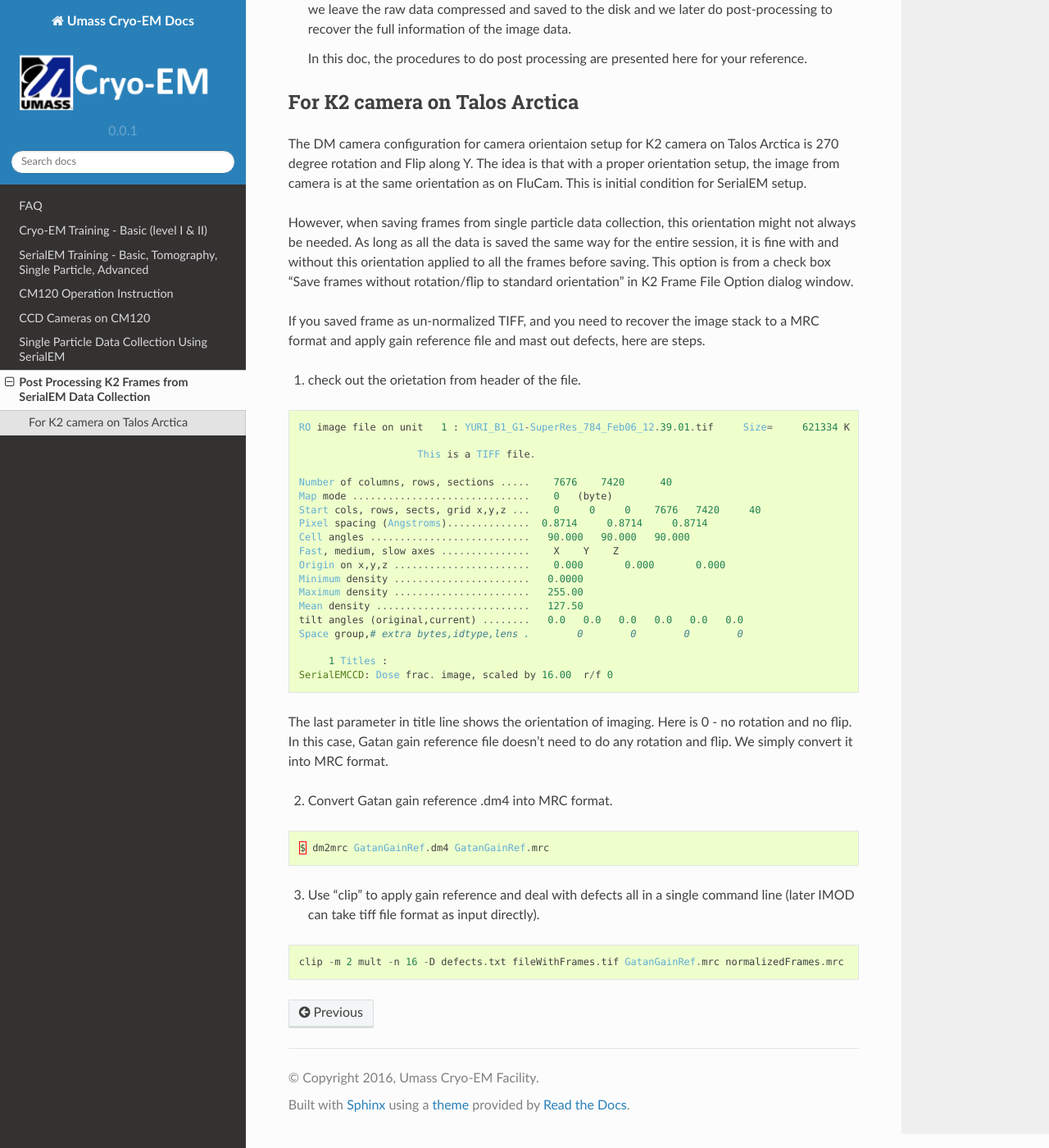
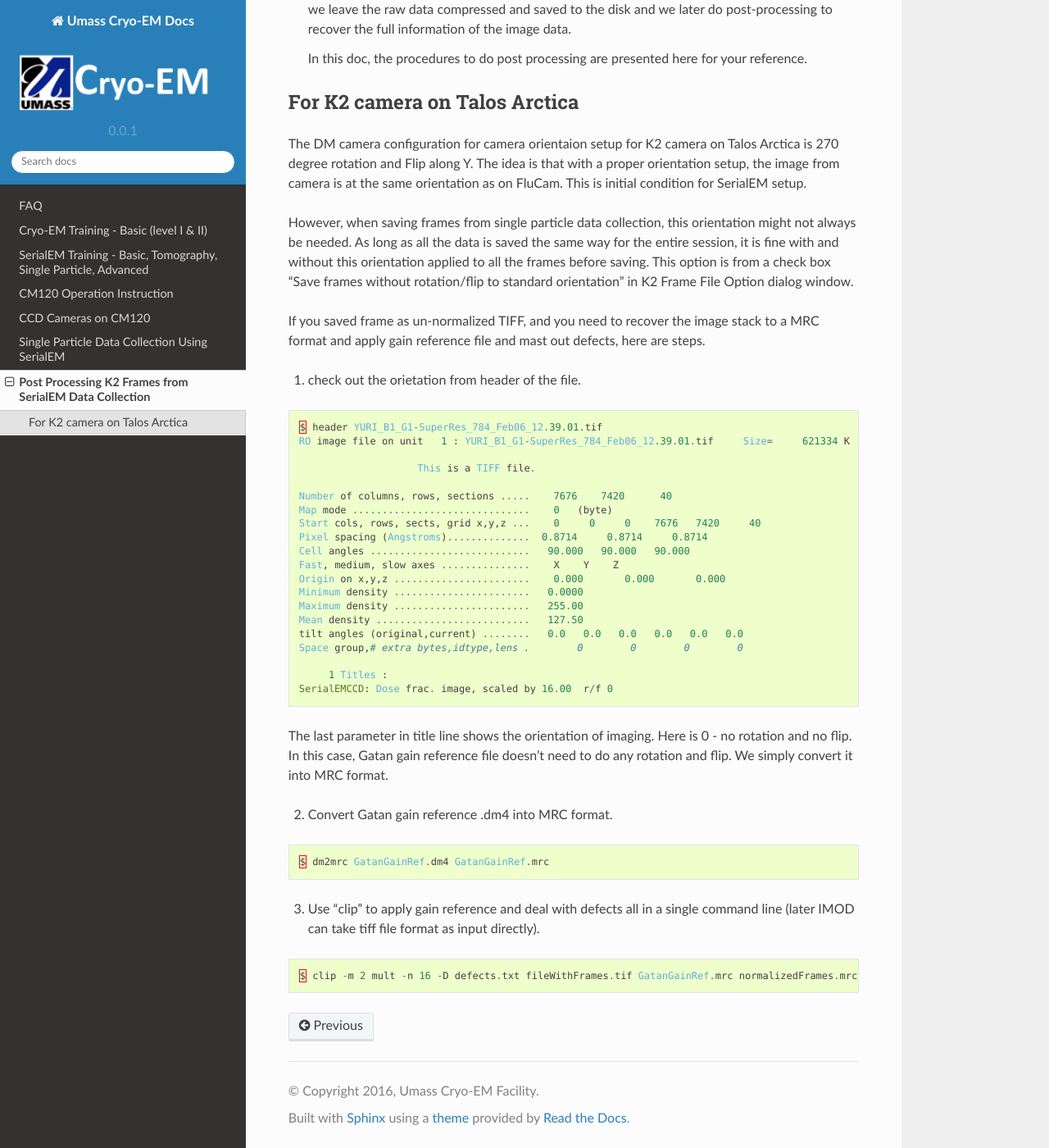
Before and after one commit to xuchen66/sphinx-emdocs, a Sphinx documentation site: the page built from source/post-process-k2-frames.rst, in a window 1280 px wide and 1400 px high, scrolled down 552 px. Shown: the whole window at 82% size. Built offline with Sphinx 7.4.7 and the Read the Docs theme 2.0.0, drawn with Linux system fonts in a browser that asks for light colours; pages that are not in the unit, such as notebooks, are missing from menus.

Commit message:
Update post-process-k2-frames.rst

```diff
--- a/source/post-process-k2-frames.rst
+++ b/source/post-process-k2-frames.rst
@@ -38,6 +38,7 @@ If you saved frame as un-normalized TIFF, and you need to recover the image stac
 
 .. code-block:: ruby
 
+   $ header YURI_B1_G1-SuperRes_784_Feb06_12.39.01.tif
    RO image file on unit   1 : YURI_B1_G1-SuperRes_784_Feb06_12.39.01.tif     Size=     621334 K
 
                        This is a TIFF file.
@@ -70,4 +71,4 @@ The last parameter in title line shows the orientation of imaging. Here is 0 - n
 
 .. code-block:: ruby
 
-   clip -m 2 mult -n 16 -D defects.txt fileWithFrames.tif GatanGainRef.mrc normalizedFrames.mrc
+   $ clip -m 2 mult -n 16 -D defects.txt fileWithFrames.tif GatanGainRef.mrc normalizedFrames.mrc
```
